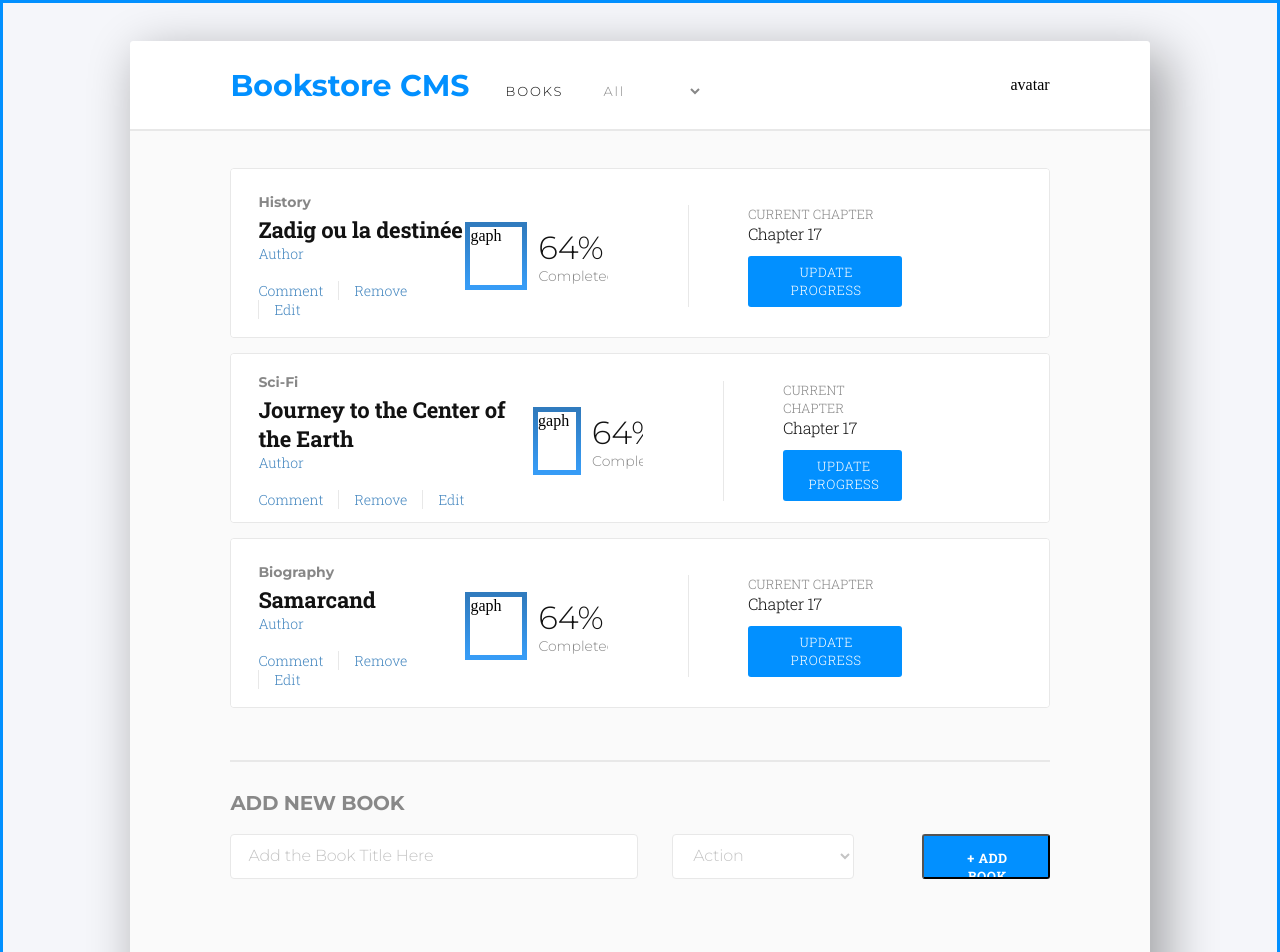
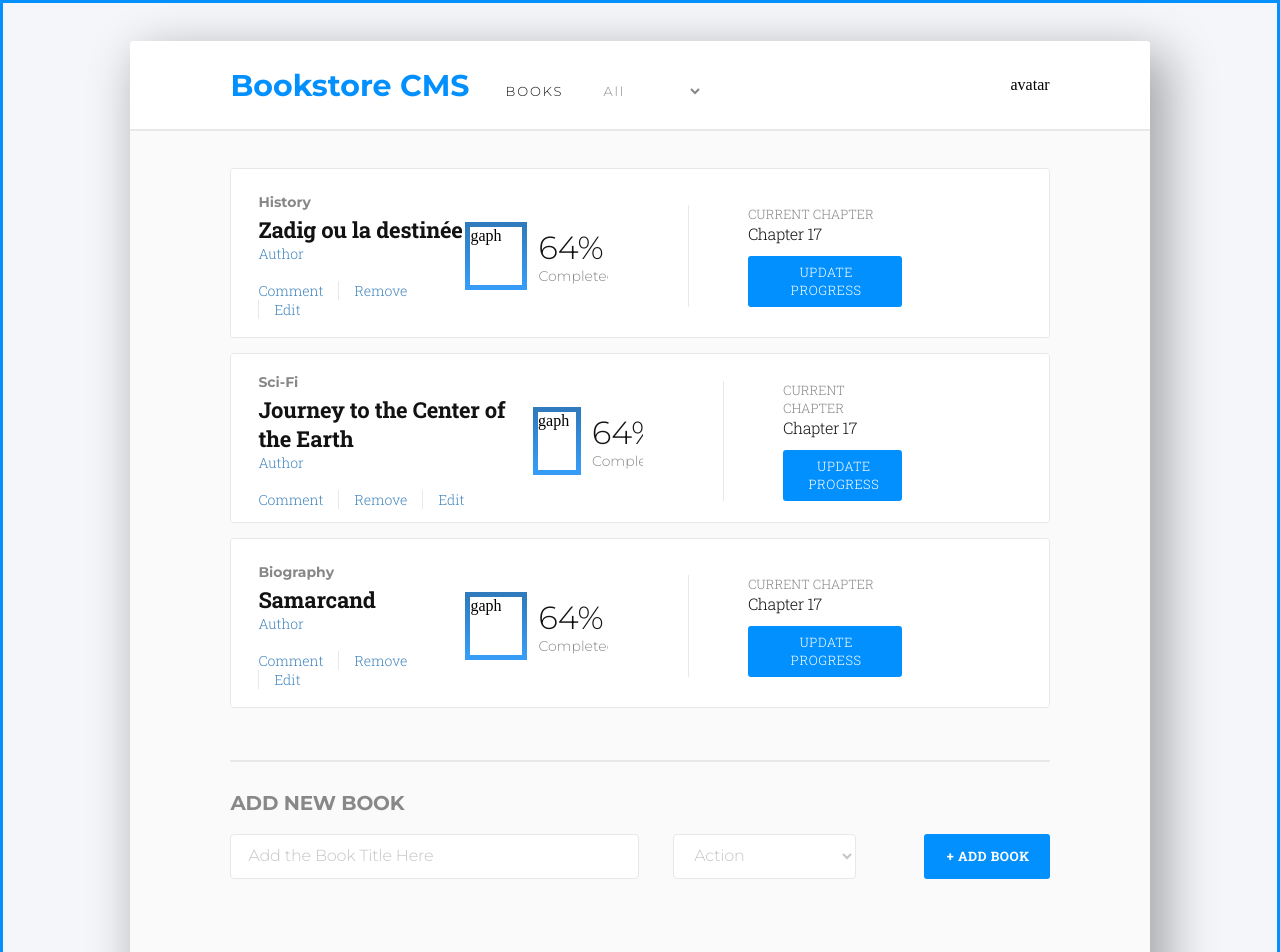
Before and after one commit to CalyCherkaoui/bookstore-react-redux, a React (Create React App) app: page / in a window 1280 px wide. Shown: the top 952 px of the page. Built offline with nearby package versions, Linux system fonts and the light colour scheme.

Commit message:
Style add book button

```diff
--- a/src/App.css
+++ b/src/App.css
@@ -101,8 +101,9 @@
   margin: 1.188rem 0 0 2.125rem;
   padding: 0.801rem 1.188rem 0.886rem 1.375rem;
   border-radius: 3px;
+  border: none;
   background-color: var(--azure);
-  font-family: 'Roboto Slab', serif;;
+  font-family: 'Roboto Slab', serif;
   font-size: 0.813rem;
   font-weight: bold;
   font-stretch: normal;
@@ -112,6 +113,11 @@
   text-align: center;
   color: var(--white);
   text-transform: uppercase;
+  cursor: pointer;
+}
+
+.form_submit_button:hover {
+  background-color: var(--bubble-gum-pink);
 }
 
 /* Books list */
@@ -300,6 +306,7 @@
   border-width: 5px;
   border-image-source: linear-gradient(to bottom, var(--medium-blue), var(--dodger-blue));
   border-image-slice: 1;
+
   /* width: 5.625rem;
   height: 5.62rem;
   padding: 0.62rem 0.625rem 0.75rem 0.75rem; */
```
